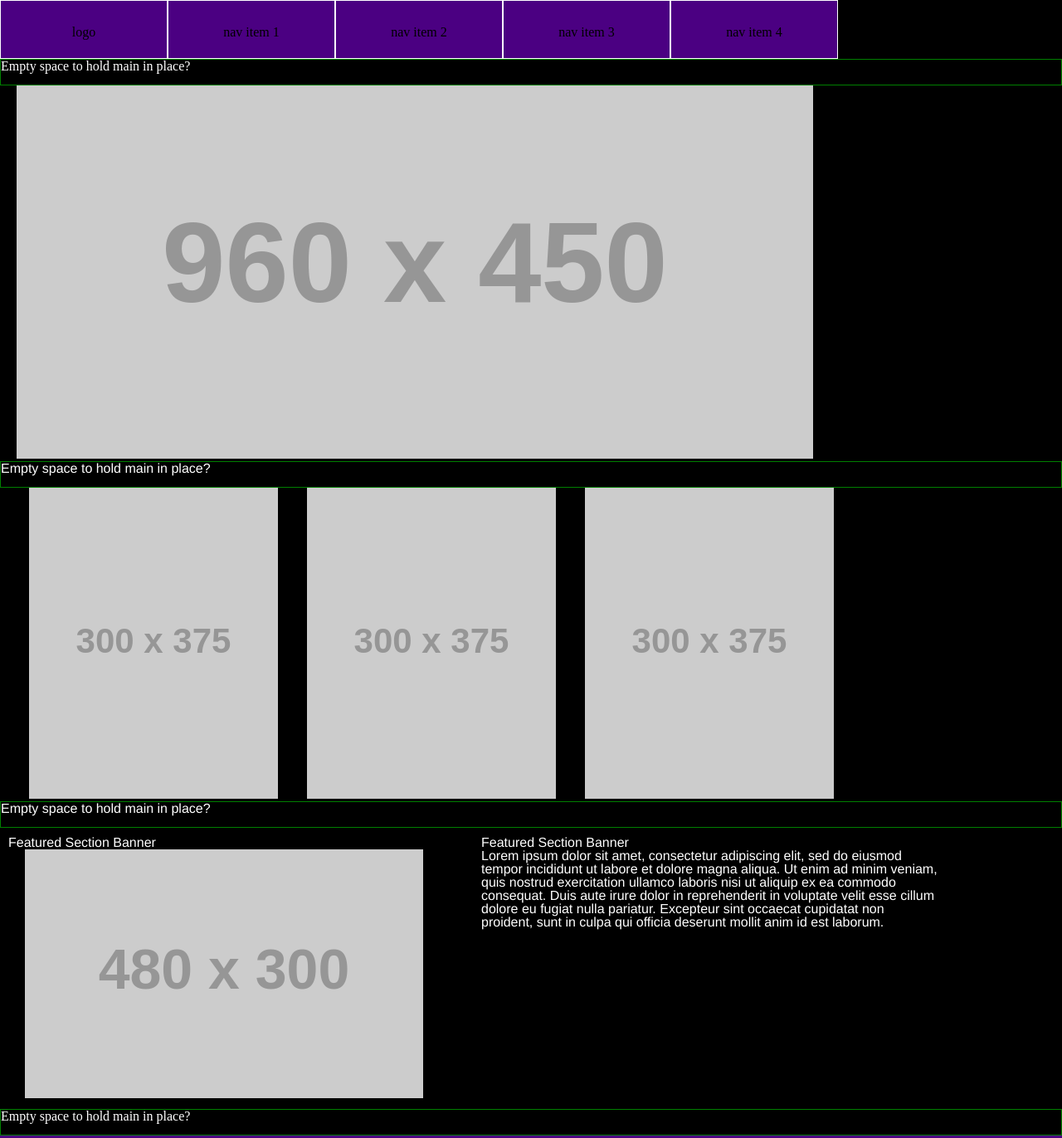
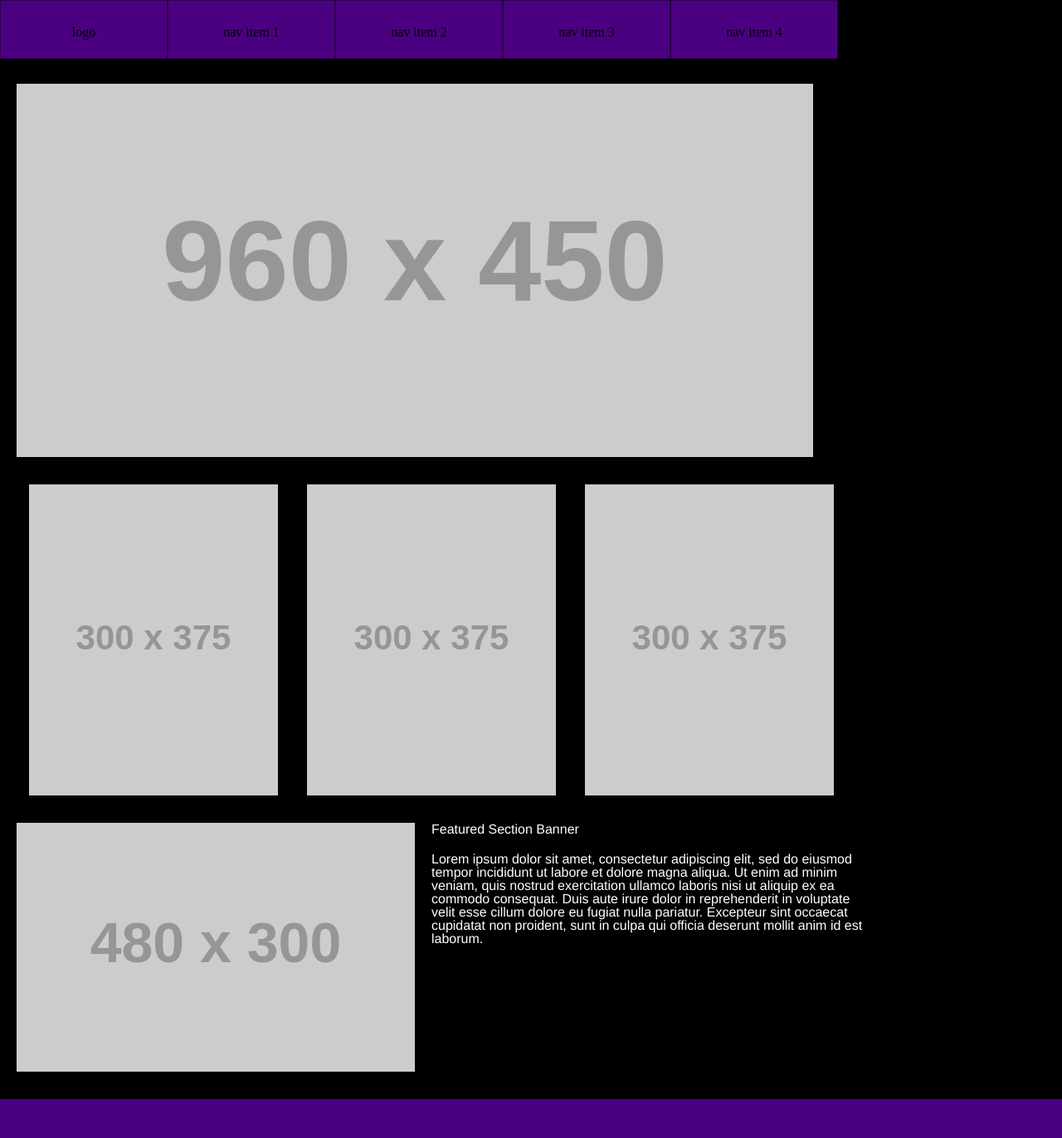
Before and after one commit to sarahshatto/lab08a, a plain HTML site: page index.html in a window 1280 px wide. Shown: the top 1372 px of the page at 83% size. Drawn offline with Linux system fonts and the light colour scheme; placeholder pictures from the web are drawn by us.

Commit message:
finishing

```diff
--- a/index.html
+++ b/index.html
@@ -18,14 +18,14 @@
   </nav>
 
   <div class = ph1>
-             Empty space to hold main in place?
+    <!-- give gutters between elements of 30px -->
   </div>
   </header>
   <main>
     <img src="https://placehold.it/960x450/ddd" />
 
     <div class = ph1>
-  Empty space to hold main in place?
+      <!-- give gutters between elements of 30px -->
     </div>
 
     <ul>
@@ -35,12 +35,11 @@
     </ul>
 
     <div class = ph2>
-    Empty space to hold main in place?
+        <!-- give gutters between elements of 30px -->
     </div>
 
 
      <section class = column1of2>
- <h2>Featured Section Banner</h2>
        <p><img src="https://placehold.it/480x300/ddd" /></p>
      </section>
      <section class = column2of2>
@@ -50,7 +49,7 @@
 
   </main>
     <div class = ph2>
-    Empty space to hold main in place?
+      <!-- give gutters between elements of 30px -->
     </div>
   <footer>
     <div class =footer>
--- a/style.css
+++ b/style.css
@@ -7,7 +7,7 @@
 header nav ul li {
   text-align: center;
   background-color: indigo;
-  border: .5px solid white;
+  border: .5px solid rgb(43, 0, 73);
   color: black;
   float:left;
   padding-top: 30px;
@@ -27,7 +27,7 @@ main img {
 
 .ph1{
   height: 30px;
-  border: solid 1px green;
+  /* border: solid 1px green; */
   clear: left;
 }
 
@@ -40,14 +40,18 @@ main ul li {
   clear: left;
   /* This clear property moved down from next to the li's. */
   height: 30px;
-  border: solid 1px green;
+  /* border: solid 1px green; */
 }
 
 .column1of2, .column2of2{
-  width: 550px;
+  width: 520px;
   float: left;
-  margin: 10px;
+  /* margin: 10px; */
 
+}
+
+section h2{
+  margin-bottom: 20px;
 }
 
 .footer{
```
Lines whose indentation alone changed are shown as unchanged.
